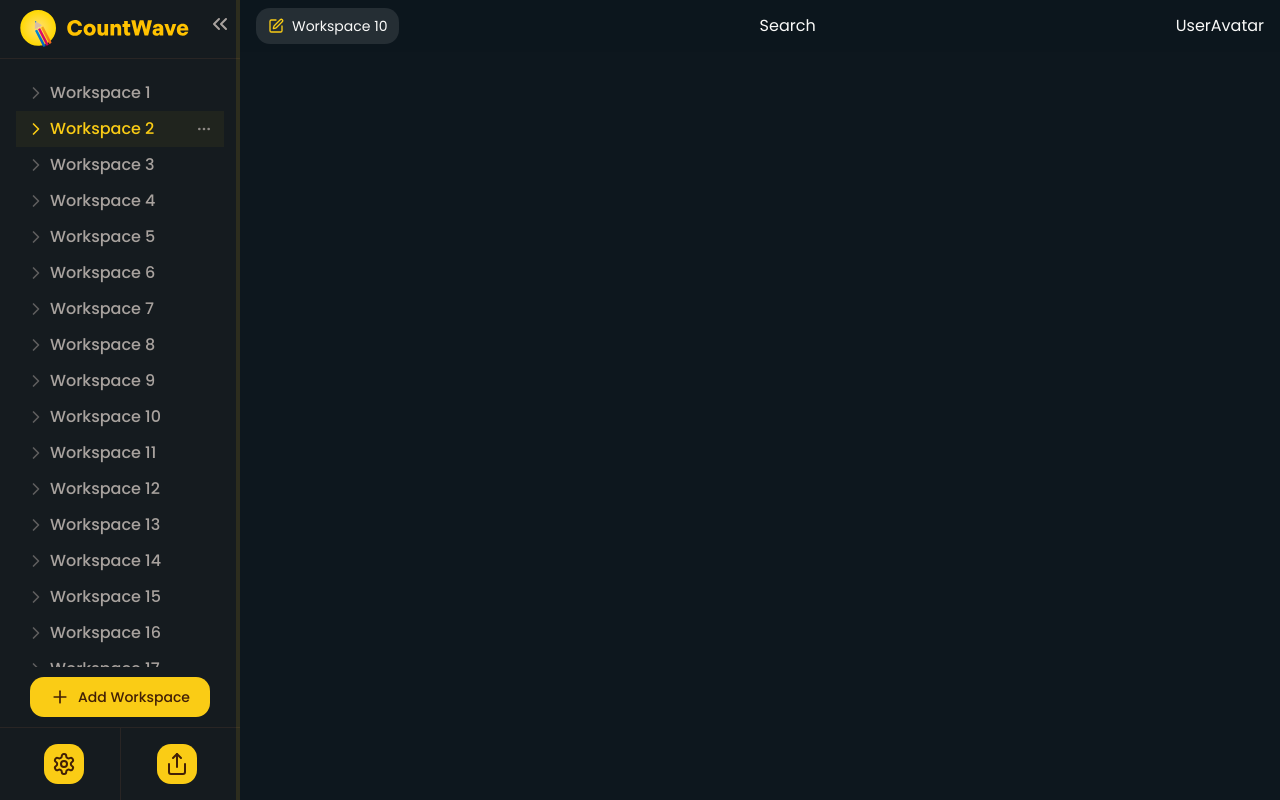
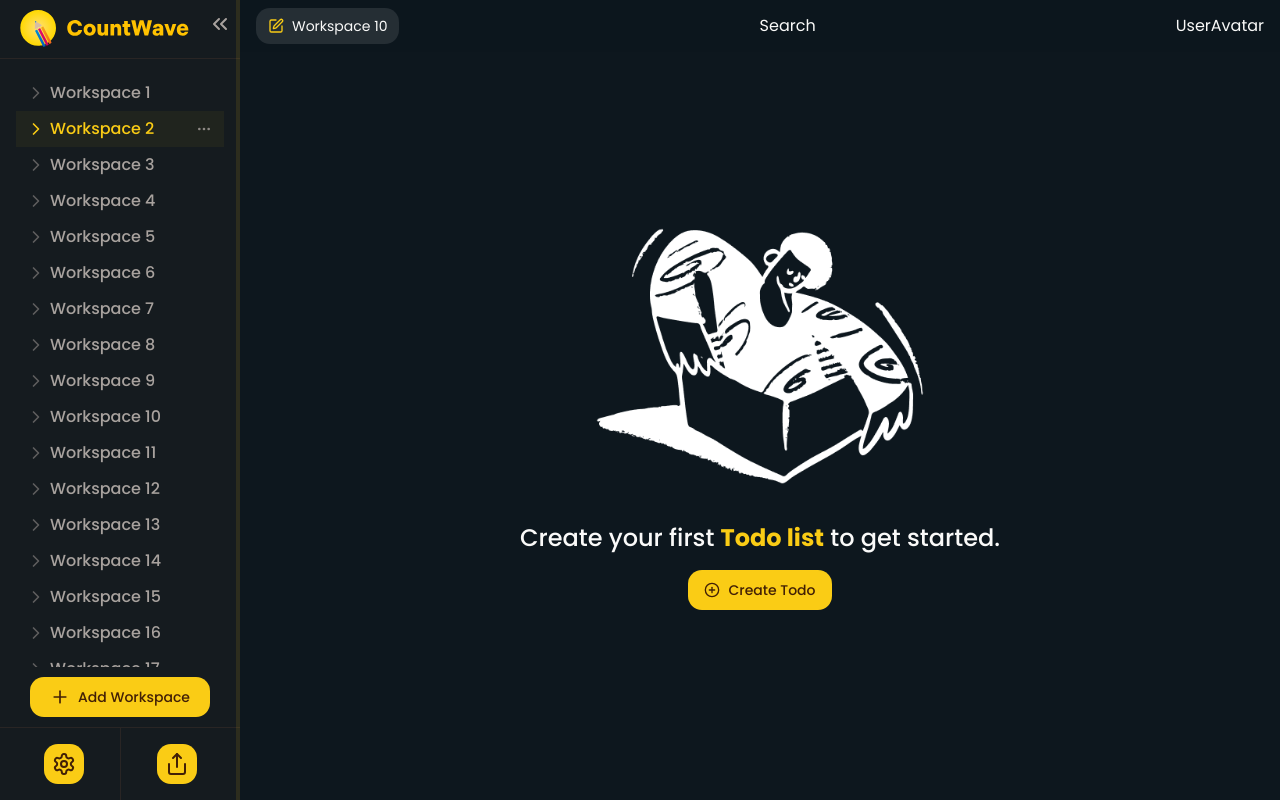
Before and after one commit to Riceham/todo, a Next.js app: page /dashboard/1 in a window 1280 px wide. Built offline with nearby package versions, Linux system fonts and the light colour scheme.

Commit message:
dashboard page design implemented

```diff
--- a/app/(main)/(routes)/dashboard/[workspaceId]/page.tsx
+++ b/app/(main)/(routes)/dashboard/[workspaceId]/page.tsx
@@ -1,5 +1,38 @@
+import { Button } from "@/components/ui/button";
+import { PlusCircle } from "lucide-react";
+import Image from "next/image";
+
 const WorkspaceIdPage = () => {
-  return <div>WorkspaceIdPage</div>;
+  return (
+    <div className="h-full flex flex-col items-center justify-center space-y-4">
+      <Image
+        src="/empty.png"
+        alt="Empty"
+        height={400}
+        width={400}
+        className="dark:hidden select-none pointer-events-none"
+        draggable={false}
+      />
+      <Image
+        src="/empty-dark.png"
+        alt="Empty"
+        height={400}
+        width={400}
+        className="hidden dark:block select-none pointer-events-none"
+        draggable={false}
+      />
+
+      <h2 className="text-2xl font-medium">
+        Create your first{" "}
+        <span className="text-primary font-bold">Todo list</span> to get
+        started.
+      </h2>
+      <Button>
+        <PlusCircle className="h-4 w-4 mr-2" />
+        Create Todo
+      </Button>
+    </div>
+  );
 };
 
 export default WorkspaceIdPage;
--- a/app/(main)/(routes)/dashboard/page.tsx
+++ b/app/(main)/(routes)/dashboard/page.tsx
@@ -1,5 +1,38 @@
+import { PlusCircle } from "lucide-react";
+import Image from "next/image";
+
+import { Button } from "@/components/ui/button";
+
 const DashboardPage = () => {
-  return <div className="">Dashboard Page</div>;
+  return (
+    <div className="h-full flex flex-col items-center justify-center space-y-4">
+      <Image
+        src="/empty.png"
+        alt="Empty"
+        height={400}
+        width={400}
+        className="dark:hidden select-none pointer-events-none"
+        draggable={false}
+      />
+      <Image
+        src="/empty-dark.png"
+        alt="Empty"
+        height={400}
+        width={400}
+        className="hidden dark:block select-none pointer-events-none"
+        draggable={false}
+      />
+
+      <h2 className="text-2xl font-medium">
+        Welcome to <span className="text-primary font-bold">CountWave</span>.
+      </h2>
+
+      <Button>
+        <PlusCircle className="h-4 w-4 mr-2" />
+        Add Workspace
+      </Button>
+    </div>
+  );
 };
 
 export default DashboardPage;
```
